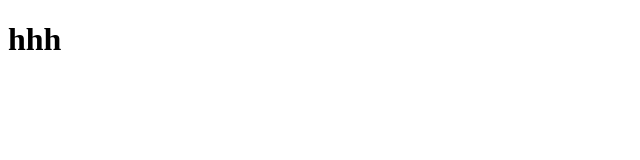
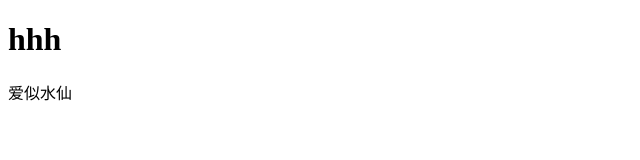
Before and after one commit to coderwgs/github-demo, a plain HTML site: page index.html in a window 1280 px wide. Shown: the full height of the page, 0-640 px from the left. Drawn offline with Linux system fonts and the light colour scheme.

Commit message:
修改了html

```diff
--- a/index.html
+++ b/index.html
@@ -7,5 +7,6 @@
 </head>
 <body>
   <h1>hhh</h1>
+  <p>爱似水仙</p>
 </body>
 </html>
```
